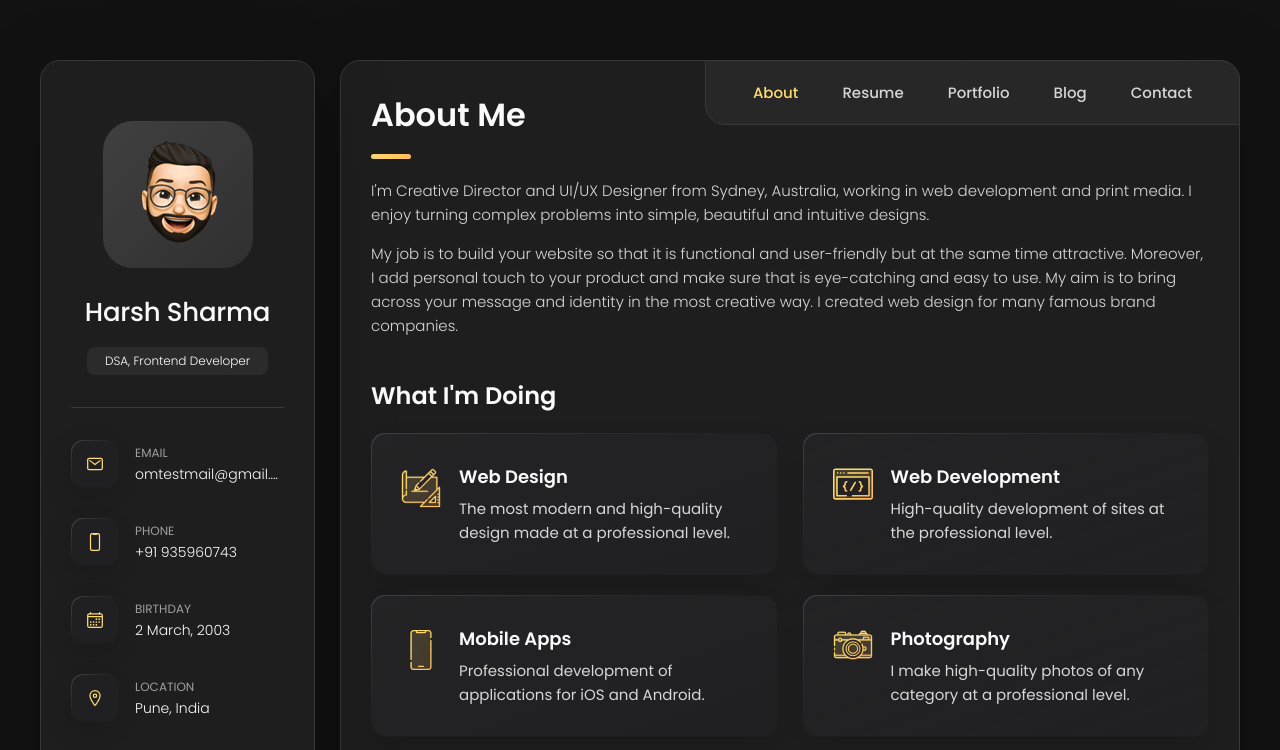
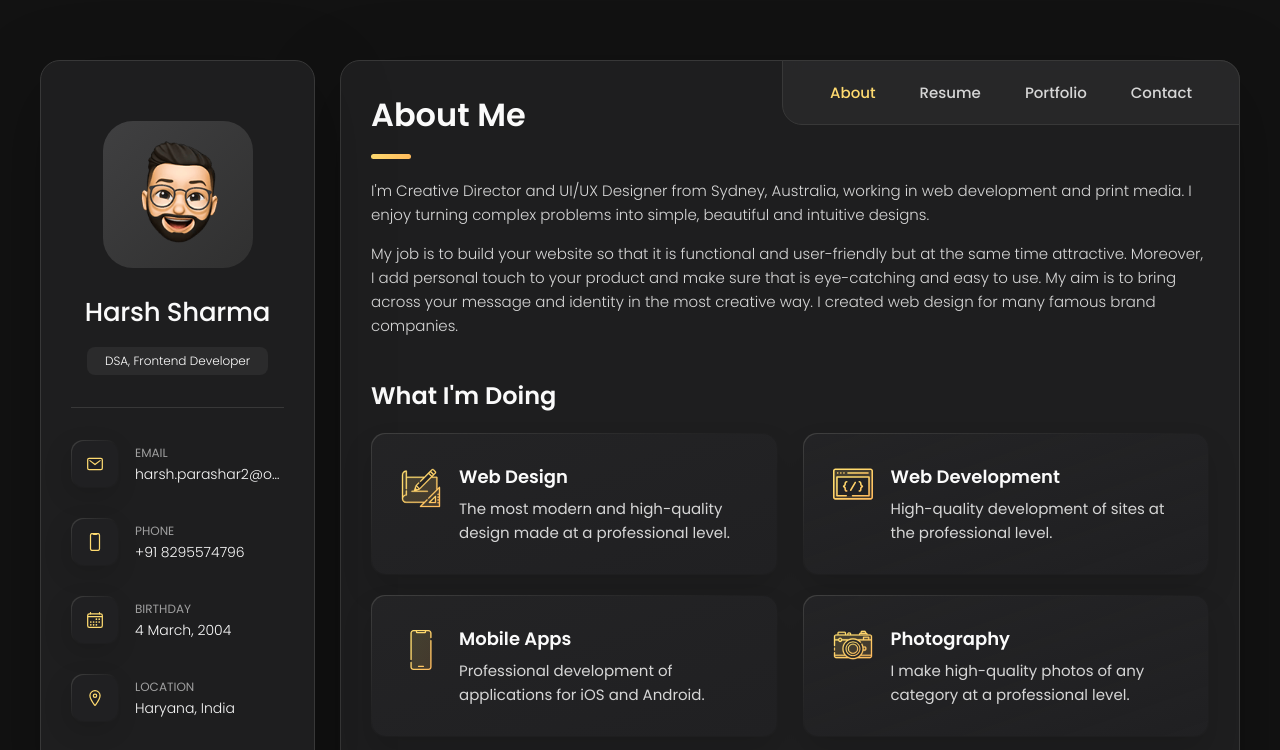
Before and after one commit to bookselfa/portfolio, a plain HTML site: page index.html in a window 1280 px wide. Shown: the top 750 px of the page. Drawn offline with nearby package versions, Linux system fonts and the light colour scheme.

Commit message:
index.html

```diff
--- a/index.html
+++ b/index.html
@@ -74,7 +74,7 @@
             <div class="contact-info">
               <p class="contact-title">Email</p>
 
-              <a href="mailto:omtestmail@gmail.com" class="contact-link">omtestmail@gmail.com</a>
+              <a href="mailto:omtestmail@gmail.com" class="contact-link">harsh.parashar2@outlook.com</a>
             </div>
 
           </li>
@@ -88,7 +88,7 @@
             <div class="contact-info">
               <p class="contact-title">Phone</p>
 
-              <a href="tel:+12133522795" class="contact-link">+91 935960743</a>
+              <a href="tel:+12133522795" class="contact-link">+91 8295574796</a>
             </div>
 
           </li>
@@ -102,7 +102,7 @@
             <div class="contact-info">
               <p class="contact-title">Birthday</p>
 
-              <time datetime="1982-06-23">2 March, 2003</time>
+              <time datetime="1982-06-23">4 March, 2004</time>
             </div>
 
           </li>
@@ -116,7 +116,7 @@
             <div class="contact-info">
               <p class="contact-title">Location</p>
 
-              <address>Pune, India</address>
+              <address>Haryana, India</address>
             </div>
 
           </li>
@@ -181,9 +181,11 @@
             <button class="navbar-link" data-nav-link>Portfolio</button>
           </li>
 
+ <!--
           <li class="navbar-item">
             <button class="navbar-link" data-nav-link>Blog</button>
           </li>
+ -->
 
           <li class="navbar-item">
             <button class="navbar-link" data-nav-link>Contact</button>
```
